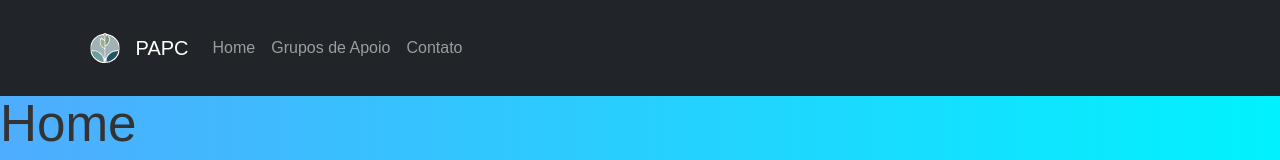
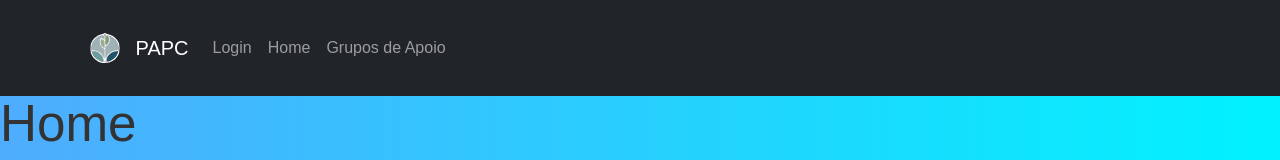
Before and after one commit to ph3523/PAPC, a React (Vite) app: page / in a window 1280 px wide. Shown: the top 160 px of the page. Built offline with nearby package versions, Linux system fonts and the light colour scheme.

Commit message:
::FEAT:: adiciona link de navegação para a página de login no componente Header

```diff
--- a/src/components/header.jsx
+++ b/src/components/header.jsx
@@ -20,9 +20,9 @@
                 <Navbar.Toggle aria-controls="basic-navbar-nav" />
                 <Navbar.Collapse id="basic-navbar-nav">
                     <Nav className="me-auto">
+                        <Nav.Link as={Link} to ="/login">Login</Nav.Link>
                         <Nav.Link as={Link} to="/">Home</Nav.Link>
                         <Nav.Link as={Link} to="/indicacao">Grupos de Apoio</Nav.Link>
-                        <Nav.Link href="#pricing">Contato</Nav.Link>
                     </Nav>
                 </Navbar.Collapse>
             </Container>
```
